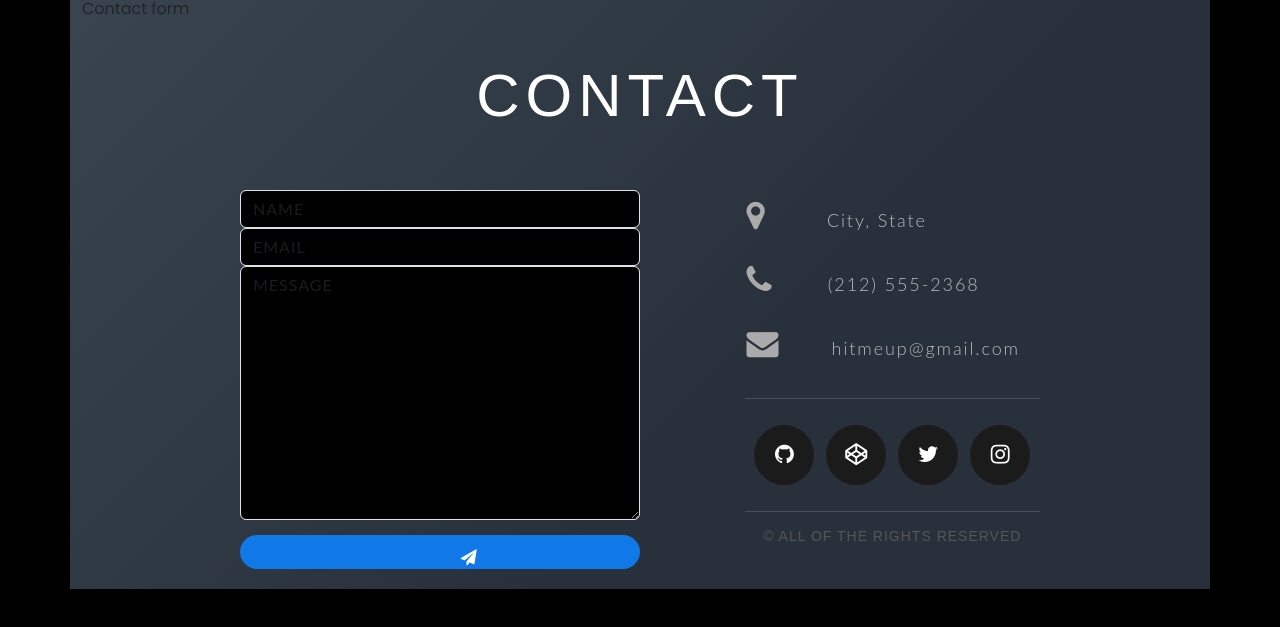
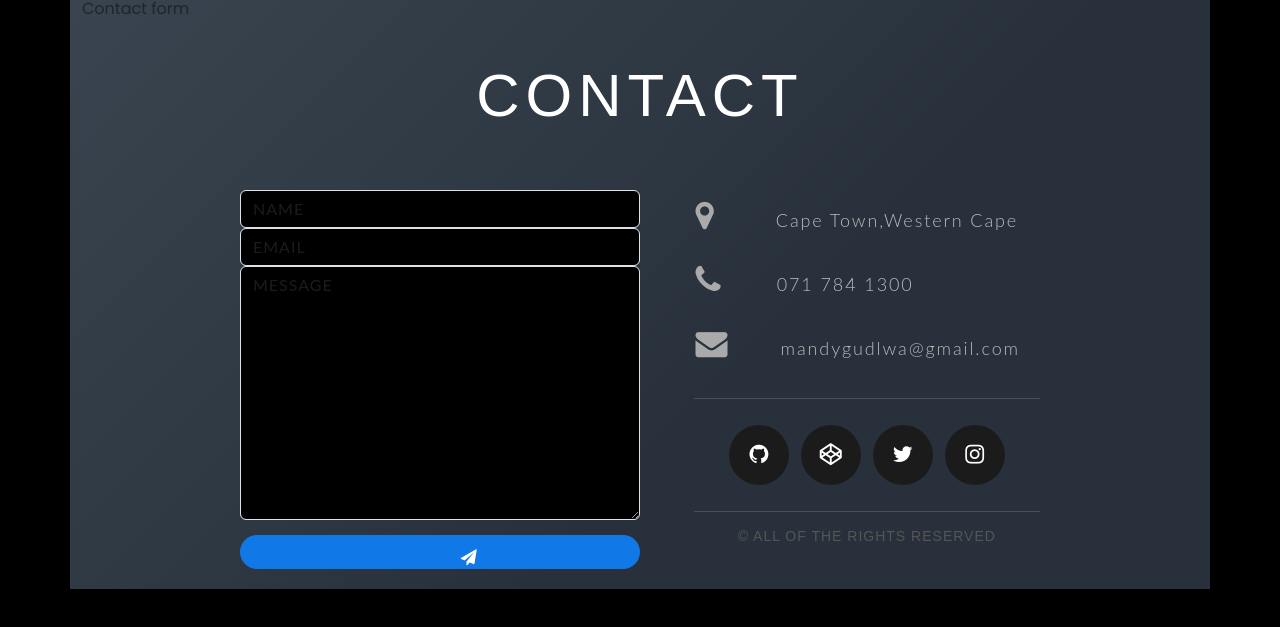
Before and after one commit to AmandaAzania/AmandaGudlwaPortfolio, a plain HTML site: page index.html in a window 1280 px wide. Shown: the part 875-1502 px from the top of the page. Drawn offline with nearby package versions, Linux system fonts and the light colour scheme.

Commit message:
contact information

```diff
--- a/index.html
+++ b/index.html
@@ -102,11 +102,11 @@
               <div class="direct-contact-container">
 
                 <ul class="contact-list">
-                  <li class="list-item"><i class="fa fa-map-marker fa-2x"><span class="contact-text place">City, State</span></i></li>
+                  <li class="list-item"><i class="fa fa-map-marker fa-2x"><span class="contact-text place">Cape Town,Western Cape</span></i></li>
 
-                  <li class="list-item"><i class="fa fa-phone fa-2x"><span class="contact-text phone"><a href="tel:1-212-555-5555" title="Give me a call">(212) 555-2368</a></span></i></li>
+                  <li class="list-item"><i class="fa fa-phone fa-2x"><span class="contact-text phone"><a href="tel:1-212-555-5555" title="Give me a call">071 784 1300</a></span></i></li>
 
-                  <li class="list-item"><i class="fa fa-envelope fa-2x"><span class="contact-text gmail"><a href="mailto:#" title="Send me an email">hitmeup@gmail.com</a></span></i></li>
+                  <li class="list-item"><i class="fa fa-envelope fa-2x"><span class="contact-text gmail"><a href="mailto:#" title="Send me an email">mandygudlwa@gmail.com</a></span></i></li>
 
                 </ul>
 
```
